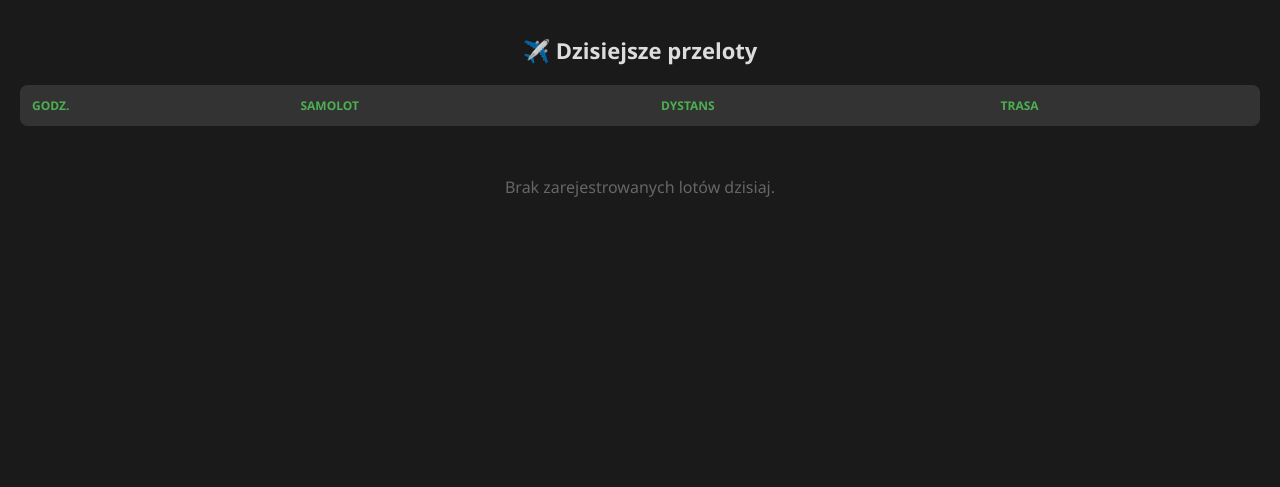
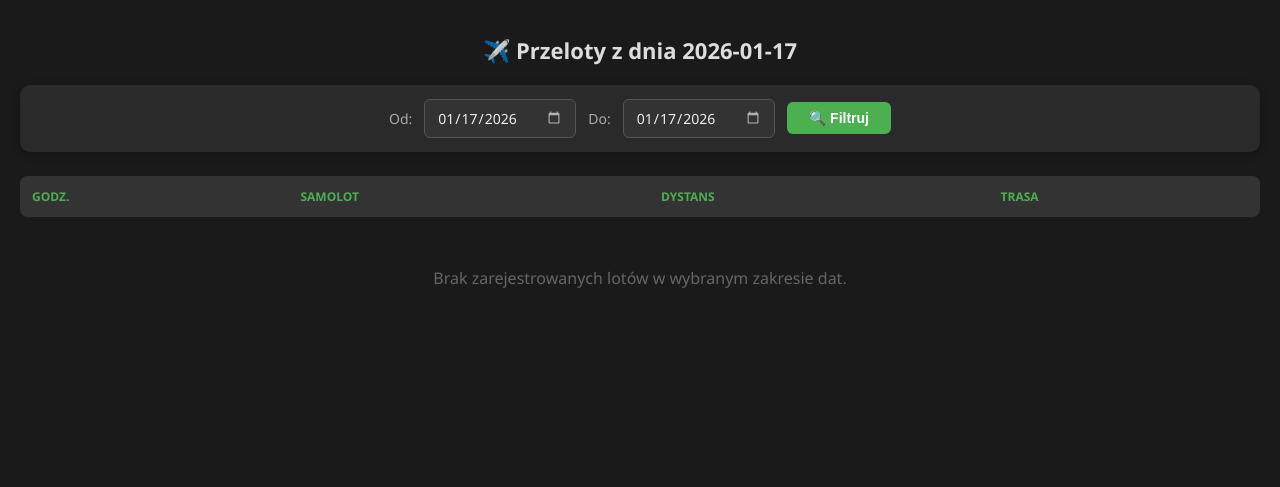
Before and after one commit to Adam2604/Planes_tracker_app, a Flask app: page /list in a window 1280 px wide. Shown: the top 487 px of the page. Run offline with Flask 3, Linux system fonts and the light colour scheme; data comes from the database, SQL or seed files in the repository; lists and menus that the app fills with data are empty.

Commit message:
W zakładce "lista" wyświetlanie przelotów z wybranego okresu

```diff
--- a/data_base.py
+++ b/data_base.py
@@ -515,26 +515,45 @@ def get_detailed_stats_today():
         "farthest": farthest_data
     }
 
-def get_flights_list():
-    #Pobiera listę lotów z dzisiaj do wyświetlenia w tabeli
+def get_flights_list(date_from=None, date_to=None):
+    #Pobiera listę lotów z podanego zakresu dat do wyświetlenia w tabeli
     conn = sqlite3.connect(DB_NAME, timeout = 10)
     c = conn.cursor()
-    today_midnight = datetime.combine(date.today(), datetime.min.time()).timestamp()
+
+    # Domyślnie: dzisiejszy dzień
+    if not date_from:
+        date_from = date.today().strftime("%Y-%m-%d")
+    if not date_to:
+        date_to = date_from
+
+    try:
+        start_ts = datetime.strptime(date_from, "%Y-%m-%d").timestamp()
+        end_dt = datetime.strptime(date_to, "%Y-%m-%d") + timedelta(days=1)
+        end_ts = end_dt.timestamp()
+    except ValueError:
+        # Fallback na dzisiaj przy błędnym formacie
+        start_ts = datetime.combine(date.today(), datetime.min.time()).timestamp()
+        end_ts = start_ts + 86400
+
+    multi_day = (date_from != date_to)
 
     c.execute("""
         SELECT rowid, icao, model, last_seen, min_dist, max_speed, route
         FROM historia
-        WHERE last_seen > ?
+        WHERE last_seen >= ? AND last_seen < ?
         ORDER BY last_seen DESC
-    """, (today_midnight,))
+    """, (start_ts, end_ts))
 
     rows = c.fetchall()
     conn.close()
 
     results = []
     for row in rows:
-        # Konwersja znacznika czasu na godzinę (np. "15:43")
-        time_str = datetime.fromtimestamp(row[3]).strftime('%H:%M')
+        # Pokaż datę + godzinę gdy zakres > 1 dzień, w przeciwnym razie tylko godzinę
+        if multi_day:
+            time_str = datetime.fromtimestamp(row[3]).strftime('%d.%m %H:%M')
+        else:
+            time_str = datetime.fromtimestamp(row[3]).strftime('%H:%M')
         has_route = bool(row[6] and row[6] != '[]' and row[6] != 'null')
 
         results.append({
--- a/main.py
+++ b/main.py
@@ -312,8 +312,10 @@ def get_stats():
 
 @app.route('/list')
 def list_page():
-    flights = data_base.get_flights_list()
-    return render_template('list.html', flights=flights)
+    date_from = request.args.get('date_from', date.today().strftime('%Y-%m-%d'))
+    date_to = request.args.get('date_to', date_from)
+    flights = data_base.get_flights_list(date_from, date_to)
+    return render_template('list.html', flights=flights, date_from=date_from, date_to=date_to)
 
 @app.route('/statystyki')
 def stats_page():
--- a/templates/list.html
+++ b/templates/list.html
@@ -38,6 +38,66 @@
             color: #ddd;
             font-size: 22px;
             margin-bottom: 20px;
+        }
+
+        .filter-bar {
+            display: flex;
+            align-items: center;
+            justify-content: center;
+            gap: 12px;
+            flex-wrap: wrap;
+            margin-bottom: 24px;
+            background: #2a2a2a;
+            padding: 14px 20px;
+            border-radius: 10px;
+            box-shadow: 0 2px 10px rgba(0, 0, 0, 0.3);
+        }
+
+        .filter-bar label {
+            color: #aaa;
+            font-size: 14px;
+        }
+
+        .filter-bar input[type="date"] {
+            background: #333;
+            border: 1px solid #555;
+            color: #eee;
+            padding: 8px 12px;
+            border-radius: 6px;
+            font-size: 14px;
+            font-family: 'Segoe UI', sans-serif;
+            cursor: pointer;
+            transition: border-color 0.2s;
+        }
+
+        .filter-bar input[type="date"]:focus {
+            outline: none;
+            border-color: #4CAF50;
+        }
+
+        .filter-bar input[type="date"]::-webkit-calendar-picker-indicator {
+            filter: invert(0.7);
+            cursor: pointer;
+        }
+
+        .filter-btn {
+            background: #4CAF50;
+            border: none;
+            color: white;
+            padding: 8px 22px;
+            border-radius: 6px;
+            font-size: 14px;
+            font-weight: bold;
+            cursor: pointer;
+            transition: background 0.2s, transform 0.1s;
+        }
+
+        .filter-btn:hover {
+            background: #43A047;
+        }
+
+        .filter-btn:active {
+            transform: scale(0.96);
         }
 
         .flight-table {
@@ -166,12 +226,26 @@
 
     <a href="/" class="back-btn">⬅ Mapa</a>
 
-    <h1>✈️ Dzisiejsze przeloty</h1>
+    <h1>✈️
+        {% if date_from == date_to %}
+        Przeloty z dnia {{ date_from }}
+        {% else %}
+        Przeloty od {{ date_from }} do {{ date_to }}
+        {% endif %}
+    </h1>
+
+    <form class="filter-bar" method="GET" action="/list">
+        <label for="date_from">Od:</label>
+        <input type="date" id="date_from" name="date_from" value="{{ date_from }}">
+        <label for="date_to">Do:</label>
+        <input type="date" id="date_to" name="date_to" value="{{ date_to }}">
+        <button type="submit" class="filter-btn">🔍 Filtruj</button>
+    </form>
 
     <table class="flight-table">
         <thead>
             <tr>
-                <th>Godz.</th>
+                <th>{% if date_from != date_to %}Data / Godz.{% else %}Godz.{% endif %}</th>
                 <th>Samolot</th>
                 <th>Dystans</th>
                 <th>Trasa</th>
@@ -209,7 +283,7 @@
 
     {% if flights|length == 0 %}
     <div style="text-align: center; margin-top: 50px; color: #666;">
-        Brak zarejestrowanych lotów dzisiaj.
+        Brak zarejestrowanych lotów w wybranym zakresie dat.
     </div>
     {% endif %}
 
```
